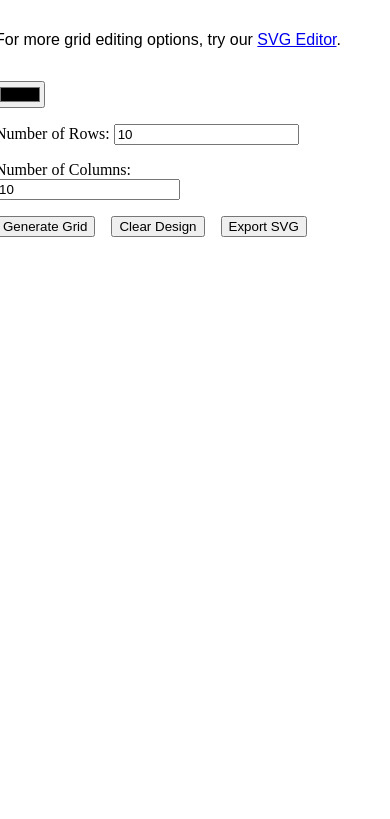
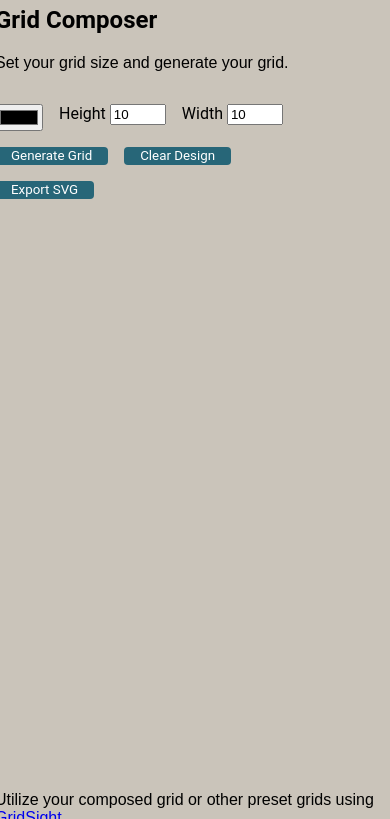
Before and after one commit to jasondipopolo/grida, a plain HTML site: page index.html in a window 390 px wide. Shown: the part 144-963 px from the top of the page. Drawn offline with nearby package versions, Linux system fonts and the light colour scheme.

```diff
--- a/global.css
+++ b/global.css
@@ -14,8 +14,10 @@
     line-height: 1;
     /* text-align: center; */
     font-family: "Unica One", sans-serif;
-    margin-bottom: -1rem;
 }
+h2{
+    font-family: "Roboto", sans-serif;
+  }
 .controls-container{
     display: flex;
     flex-wrap: wrap;
@@ -36,5 +38,35 @@
 }
 text{
     font-family: sans-serif;
-    fill:#bbb;
+    fill:#888;
 }
+
+button{
+    font-family: "Roboto", sans-serif;
+    background-color: #FDFCDC;
+    padding: .5% 1rem;
+    border-radius: 4px;
+    border-style: none;
+    color:white;
+
+    background: #276678;
+}
+
+button:hover{
+    background: #264653;
+    cursor: pointer;
+}
+
+body {
+    font-family: "Roboto", sans-serif;
+    margin: 0;
+    padding: 0% 1%;
+    background: #cac4ba;
+
+
+
+    color: black;
+  }
+  input{
+    max-width: 3rem;
+  }
--- a/index.html
+++ b/index.html
@@ -22,21 +22,21 @@
       stroke: black;
     }
   </style>
-  <title>Grida: A Vector Drawing Tool</title>
+  <title>GridSight</title>
 </head>
 <body>
   <div id="app">
-    <h1>GRIDA</h1>
-    <p>Set your grid size, draw vector squares on the grid, change your color, and save your work.</p>
-    <p>For more grid editing options, try our <a href="./grida3.html">SVG Editor</a>.</p>
+    <h1>GRIDSIGHT</h1>
+    <h2>Grid Composer</h2>
+    <p>Set your grid size and generate your grid.</p>
     <div class="controls-container">
         <input type="color" id="colorPicker" value="#000000">
         <div>
-        <label for="numRows">Number of Rows:</label>
+        <label for="numRows">Height</label>
         <input type="number" id="numRows" value="10">
         </div>
         <div>
-        <label for="numCols">Number of Columns:</label>
+        <label for="numCols">Width</label>
         <input type="number" id="numCols" value="10">
         </div>
         <button id="generate-button">Generate Grid</button>
@@ -46,6 +46,7 @@
     <svg id="grid" width="400" height="400">
       <!-- Grid will be generated here -->
     </svg>
+    <p>Utilize your composed grid or other preset grids using <a href="./grida3.html">GridSight</a>.</p>
   </div>
 
   <script>
--- a/styles.css
+++ b/styles.css
@@ -96,7 +96,7 @@
 #colorPicker,
 
 
-#applyColorButton, #exportSvgButton, #colorPicker{
+#applyColorButton, #exportSvgButton, #colorPicker, #undoButton{
  visibility: hidden;
 }
 
```
Also changed, not shown: grida3.html (+4 -3 lines), script.js (+52 -1 lines).
